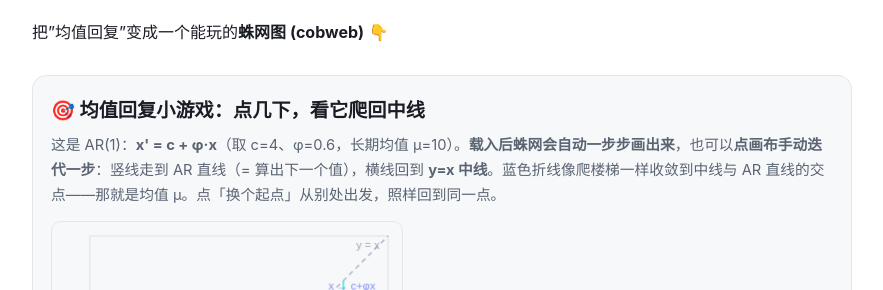
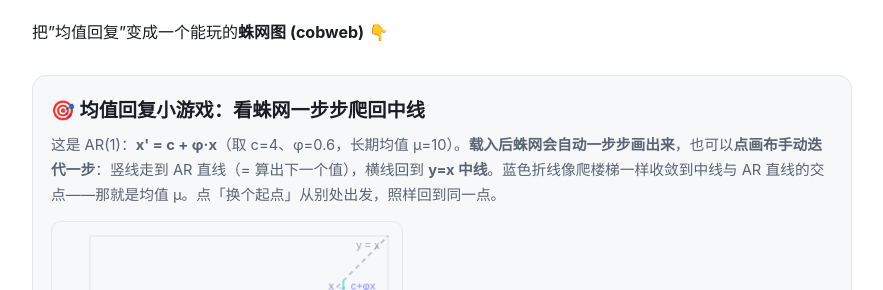
Before and after one commit to JiangYou2025/kun, a Jekyll site: the page built from zh/linear-autoregression.md, in a window 1280 px wide and 900 px high, scrolled down 2075 px. Shown: the part 162-452 px from the top of the window, without its empty margins (198-1081 px from the left). Built offline with Jekyll 4.4.1, drawn with Linux system fonts in a browser that asks for light colours; formulas are drawn with MathJax 3; comment, search, counter and statistics services are not loaded.

Commit message:
linear-autoregression: update cobweb heading to match auto-animation

```diff
--- a/zh/linear-autoregression.md
+++ b/zh/linear-autoregression.md
@@ -159,7 +159,7 @@ $$x_t = c + \phi\, x_{t-1} + \varepsilon_t$$
 把"均值回复"变成一个能玩的**蛛网图 (cobweb)** 👇
 
 <div class="game" markdown="0">
-<h3 style="margin-top:0">🎯 均值回复小游戏：点几下，看它爬回中线</h3>
+<h3 style="margin-top:0">🎯 均值回复小游戏：看蛛网一步步爬回中线</h3>
 <p class="hint">这是 AR(1)：<b>x' = c + φ·x</b>（取 c=4、φ=0.6，长期均值 μ=10）。<strong>载入后蛛网会自动一步步画出来</strong>，也可以<strong>点画布手动迭代一步</strong>：竖线走到 AR 直线（= 算出下一个值），横线回到 <b>y=x 中线</b>。蓝色折线像爬楼梯一样收敛到中线与 AR 直线的交点——那就是均值 μ。点「换个起点」从别处出发，照样回到同一点。</p>
 <canvas id="cw-canvas" width="352" height="344" style="width:100%;max-width:352px;border-radius:10px;border:1px solid var(--border);background:var(--surface);cursor:pointer"></canvas>
 <div style="margin-top:10px"><button id="cw-reset">换个起点</button> <span id="cw-info" style="font-size:.9rem;color:var(--muted)"></span></div>
```
